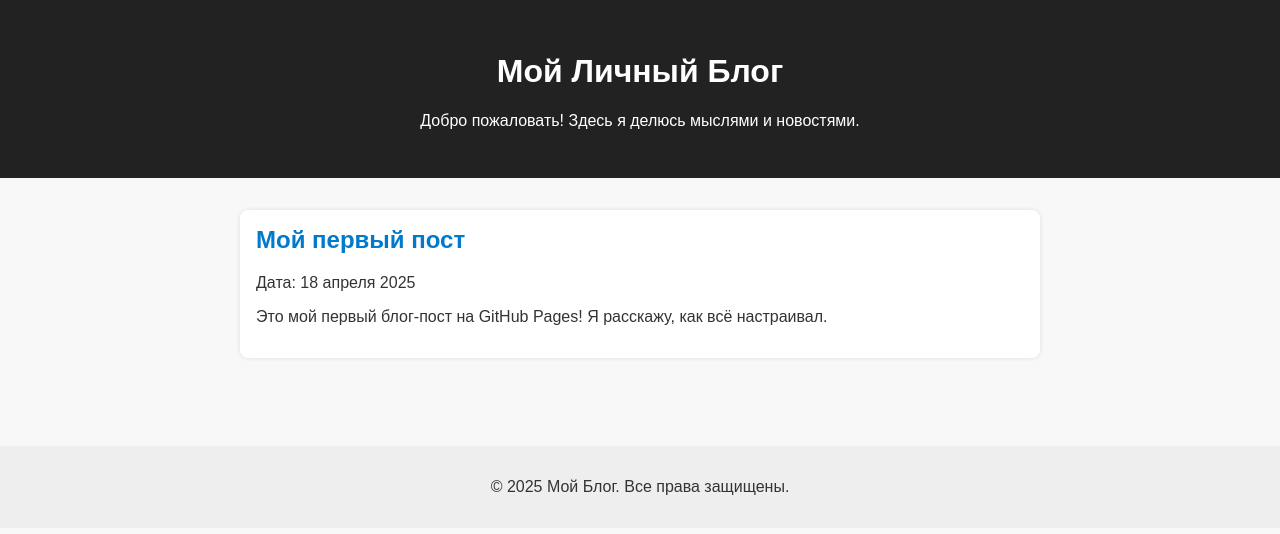
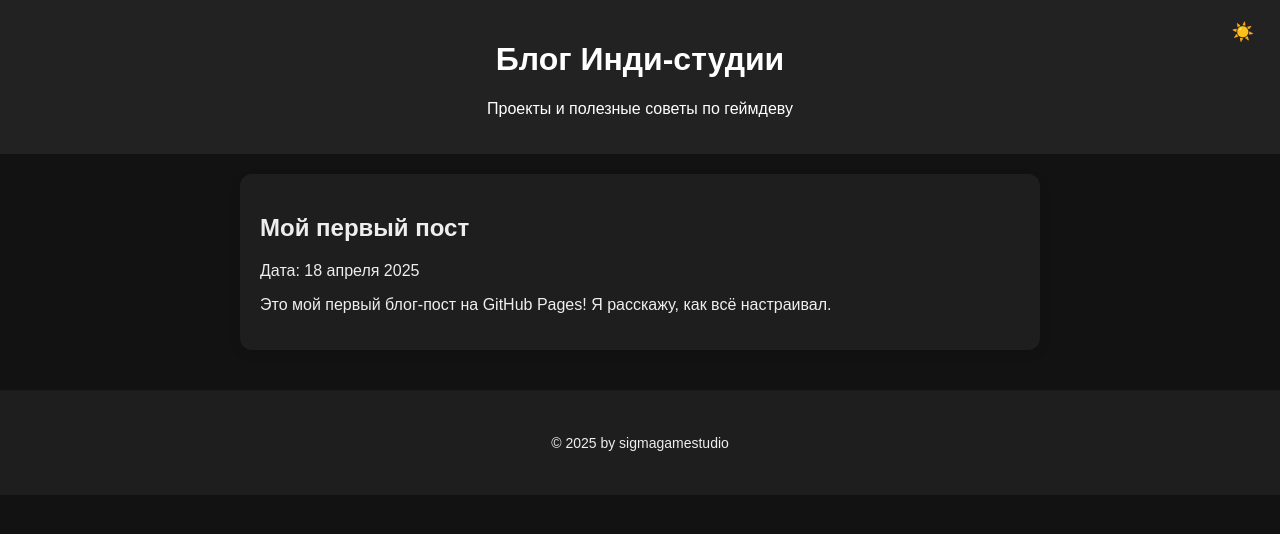
Before and after one commit to sigmagamestudio/test, a plain HTML site: page index.html in a window 1280 px wide. Drawn offline with Linux system fonts and the light colour scheme.

Commit message:
Update index.html

```diff
--- a/index.html
+++ b/index.html
@@ -2,14 +2,81 @@
 <html lang="ru">
 <head>
   <meta charset="UTF-8" />
-  <meta name="viewport" content="width=device-width, initial-scale=1.0" />
-  <title>Мой Блог</title>
-  <link rel="stylesheet" href="style.css" />
+  <meta name="viewport" content="width=device-width, initial-scale=1.0"/>
+  <title>Блог SigmaGameStudio</title>
+  <link rel="icon" href="favicon.ico" type="image/x-icon" />
+  <style>
+    :root {
+      --bg-color: #f9f9f9;
+      --text-color: #000;
+      --card-bg: #fff;
+      --button-bg: #4CAF50;
+      --button-hover: #45a049;
+    }
+    body.dark {
+      --bg-color: #121212;
+      --text-color: #eee;
+      --card-bg: #1e1e1e;
+      --button-bg: #2e7d32;
+      --button-hover: #1b5e20;
+    }
+    body {
+      margin: 0;
+      font-family: Arial, sans-serif;
+      background-color: var(--bg-color);
+      color: var(--text-color);
+      transition: background-color 0.3s, color 0.3s;
+    }
+    header {
+      background-color: #222;
+      color: white;
+      padding: 20px;
+      text-align: center;
+      position: relative;
+    }
+    .theme-toggle {
+      position: absolute;
+      right: 20px;
+      top: 20px;
+      background: transparent;
+      border: none;
+      color: white;
+      font-size: 18px;
+      cursor: pointer;
+    }
+    main {
+      padding: 20px;
+      max-width: 800px;
+      margin: auto;
+    }
+    .post-preview {
+      background-color: var(--card-bg);
+      padding: 20px;
+      margin-bottom: 20px;
+      border-radius: 12px;
+      box-shadow: 0 4px 12px rgba(0,0,0,0.1);
+    }
+    .post-preview h2 a {
+      color: var(--text-color);
+      text-decoration: none;
+    }
+    .post-preview h2 a:hover {
+      color: var(--button-bg);
+    }
+    footer {
+      text-align: center;
+      padding: 30px 20px;
+      font-size: 14px;
+      border-top: 1px solid rgba(0,0,0,0.1);
+      background-color: var(--card-bg);
+    }
+  </style>
 </head>
 <body>
   <header>
-    <h1>Мой Личный Блог</h1>
-    <p>Добро пожаловать! Здесь я делюсь мыслями и новостями.</p>
+    <h1>Блог Инди-студии</h1>
+    <p>Проекты и полезные советы по геймдеву</p>
+    <button class="theme-toggle" id="themeToggle" onclick="toggleTheme()">🌙</button>
   </header>
 
   <main>
@@ -18,12 +85,31 @@
       <p>Дата: 18 апреля 2025</p>
       <p>Это мой первый блог-пост на GitHub Pages! Я расскажу, как всё настраивал.</p>
     </article>
-
-    <!-- Добавляй больше постов по мере необходимости -->
+    <!-- Добавляй другие посты тут -->
   </main>
 
   <footer>
-    <p>&copy; 2025 Мой Блог. Все права защищены.</p>
+    <p>© 2025 by sigmagamestudio</p>
   </footer>
+
+  <script>
+    const themeToggleBtn = document.getElementById('themeToggle');
+    function setThemeIcon(isDark) {
+      themeToggleBtn.textContent = isDark ? '☀️' : '🌙';
+    }
+    function toggleTheme() {
+      const isDark = document.body.classList.toggle('dark');
+      localStorage.setItem('theme', isDark ? 'dark' : 'light');
+      setThemeIcon(isDark);
+    }
+    window.addEventListener('DOMContentLoaded', () => {
+      const savedTheme = localStorage.getItem('theme');
+      if (!savedTheme || savedTheme === 'dark') {
+        document.body.classList.add('dark');
+        localStorage.setItem('theme', 'dark');
+      }
+      setThemeIcon(document.body.classList.contains('dark'));
+    });
+  </script>
 </body>
 </html>
```
